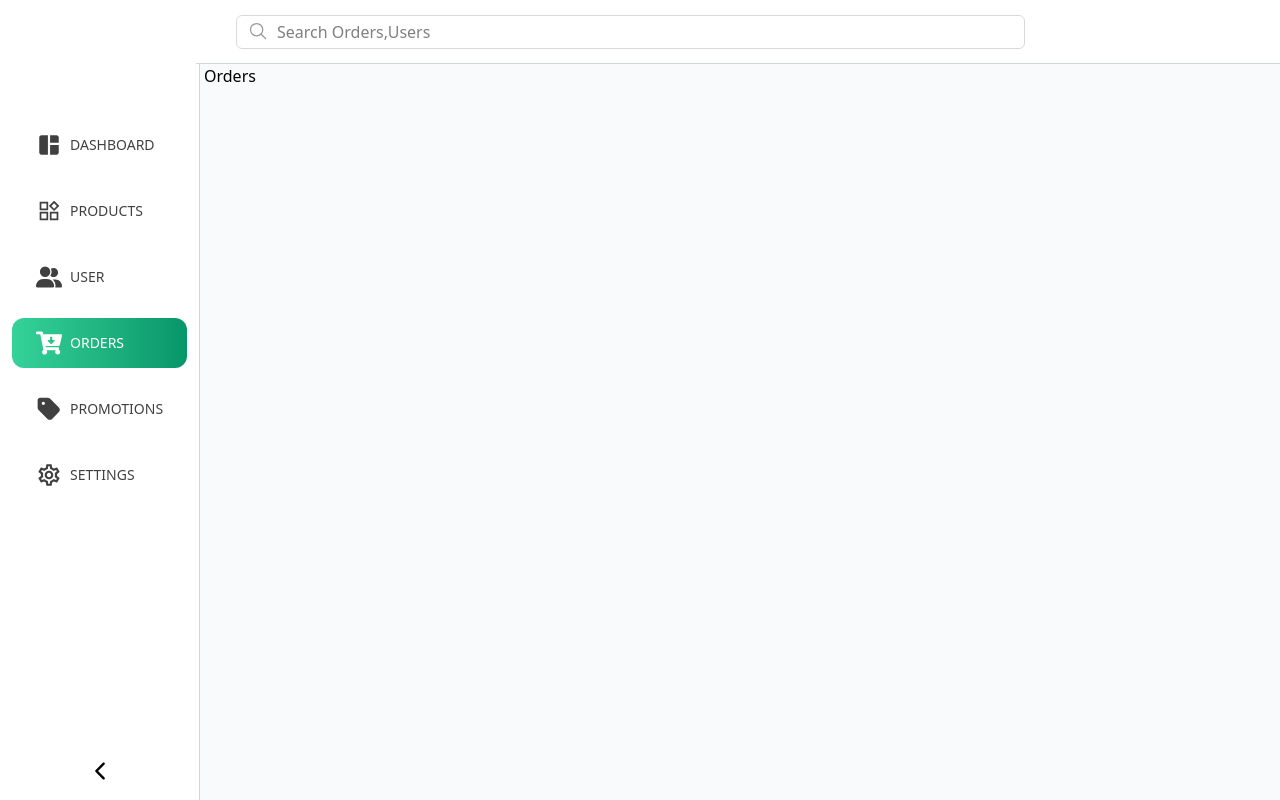
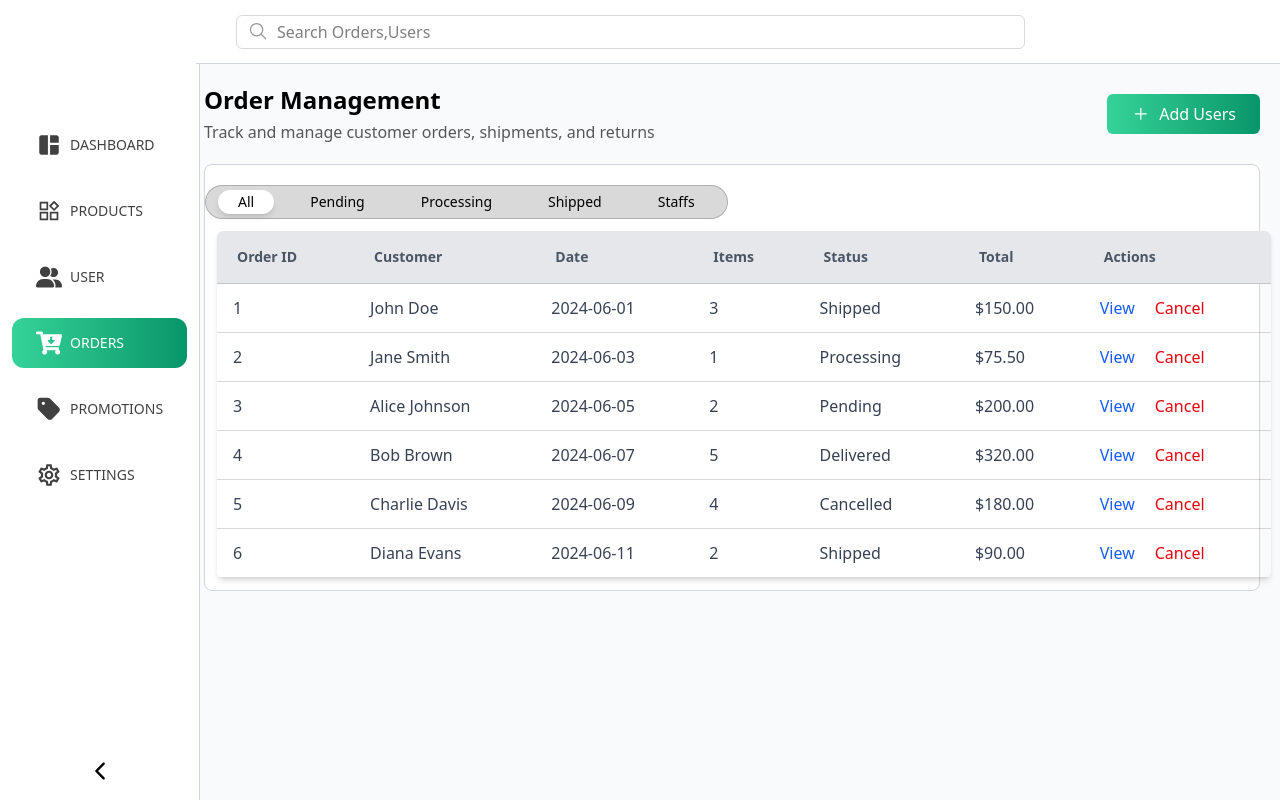
Before and after one commit to sivasathish889/E-commerce-admin, a React (Vite) app: page /orders in a window 1280 px wide. Built offline with nearby package versions, Linux system fonts and the light colour scheme; no server answers.

Commit message:
order header completed

```diff
--- a/src/@types/types.ts
+++ b/src/@types/types.ts
@@ -1,19 +1,19 @@
 export const NavBarSections = {
-    DASHBOARD: 'DASHBOARD',
-    PRODUCTS: 'PRODUCTS',
-    USER: 'USER',
-    ORDERS: 'ORDERS',
-    PROMOTIONS: 'PROMOTIONS',
-    SETTINGS: 'SETTINGS'
+  DASHBOARD: "DASHBOARD",
+  PRODUCTS: "PRODUCTS",
+  USER: "USER",
+  ORDERS: "ORDERS",
+  PROMOTIONS: "PROMOTIONS",
+  SETTINGS: "SETTINGS",
 } as const;
 
 export type CardProps = {
   mainIcon: React.ReactNode;
-  trendIcon: "UP" | "DOWN" ;
+  trendIcon: "UP" | "DOWN";
   percentage: number;
   name: string;
   cost: string;
-  color : string
+  color: string;
 };
 
 export type ProductCardsType = {
@@ -28,7 +28,7 @@ export type UserCardType = {
   title: string;
   value: string;
   percentage: string;
-  status : "UP" | "DOWN"
+  status: "UP" | "DOWN";
 };
 
 export type UserType = {
@@ -41,4 +41,14 @@ export type UserType = {
   totalSpent: string;
   lastActive: string;
 };
-export type NavBarSections = typeof NavBarSections[keyof typeof NavBarSections];
+
+export type OrderType = {
+  id: number;
+  customer: string;
+  date: string;
+  items: number;
+  status: "Pending" | "Shipped" | "Processing" | "Delivered" | "Cancelled";
+  total: number;
+};
+export type NavBarSections =
+  (typeof NavBarSections)[keyof typeof NavBarSections];
--- /dev/null
+++ b/src/components/Orders/OrderList.tsx
@@ -0,0 +1,100 @@
+import { useState } from "react";
+import type { OrderType } from "../../@types/types";
+
+const OrderList = () => {
+    // @ts-ignore
+    const [orders, setOrders] = useState<OrderType[]>([
+        {
+            id: 1,
+            customer: "John Doe",
+            date: "2024-06-01",
+            items: 3,
+            status: "Shipped",
+            total: 150.0,
+        },
+        {
+            id: 2,
+            customer: "Jane Smith",
+            date: "2024-06-03",
+            items: 1,
+            status: "Processing",
+            total: 75.5,
+        },
+        {
+            id: 3,
+            customer: "Alice Johnson",
+            date: "2024-06-05",
+            items: 2,
+            status: "Pending",
+            total: 200.0,
+        },
+        {
+            id: 4,
+            customer: "Bob Brown",
+            date: "2024-06-07",
+            items: 5,
+            status: "Delivered",
+            total: 320.0,
+        },
+        {
+            id: 5,
+            customer: "Charlie Davis",
+            date: "2024-06-09",
+            items: 4,
+            status: "Cancelled",
+            total: 180.0,
+        },
+        {
+            id: 6,
+            customer: "Diana Evans",
+            date: "2024-06-11",
+            items: 2,
+            status: "Shipped",
+            total: 90.0,
+        }
+    ]);
+  return (
+    <table className=" w-full border-collapse m-3 rounded-md overflow-hidden shadow-md">
+        <thead>
+      <tr className="w-full border-b border-black/15 bg-gray-200">
+          {[
+            "Order ID",
+            "Customer",
+            "Date",
+            "Items",
+            "Status",
+            "Total",
+            "Actions",
+          ].map((header) => (
+            <th key={header} className="py-4 text-start px-5 text-sm text-gray-600 font-semibold">
+              {header}
+            </th>
+          ))}
+      </tr>
+        </thead>
+         <tbody className="divide-y divide-gray-200 text-gray-700">
+        {orders.map(({ id, customer, date, items, status, total }) => (
+            <tr
+                key={id}
+                className="border-b border-black/15 hover:bg-gray-50 text-xs md:text-base"
+            >
+                <td className="p-2 md:py-3 md:px-4">{id}</td>
+                <td className="p-2 md:py-3 md:px-4">{customer}</td>
+                <td className="p-2 md:py-3 md:px-4">{date}</td>
+                <td className="p-2 md:py-3 md:px-4">{items}</td>
+                <td className="p-2 md:py-3 md:px-4">{status}</td>
+                <td className="p-2 md:py-3 md:px-4">${total.toFixed(2)}</td>
+                <td className="p-2 md:py-3 md:px-4">
+                    <div className="flex gap-2 md:gap-5">
+                        <button className="text-blue-600 hover:underline">View</button>
+                        <button className="text-red-600 hover:underline">Cancel</button>
+                    </div>
+                </td>
+            </tr>
+        ))}
+         </tbody>
+    </table>
+  );
+};
+
+export default OrderList;
--- a/src/components/Products/ProductList.tsx
+++ b/src/components/Products/ProductList.tsx
@@ -66,7 +66,7 @@ const ProductList = () => {
       </div>
       <table className="w-full border-collapse">
         <thead>
-          <tr className="w-full border-b border-black/15">
+          <tr className="w-full border-b border-black/15 bg-gray-200">
             {[
               "Id",
               "Name",
@@ -78,26 +78,26 @@ const ProductList = () => {
             ].map((item, idx) => (
               <th
                 key={idx}
-                className="py-4 text-start px-5 text-sm text-gray-600 font-semibold bg-amber-200"
+                className="py-4 text-start px-5 text-sm text-gray-600 font-semibold"
               >
                 {item}
               </th>
             ))}
           </tr>
         </thead>
-        <tbody>
+        <tbody className="divide-y divide-gray-200 text-gray-700">
           {data.map(({ category, id, price, productName, stock, status }) => (
             <tr
               key={id}
               className="border-b border-black/15 hover:bg-gray-50 text-xs md:text-base"
             >
-              <td className="p-2 md:p-4">{id}</td>
-              <td className="p-2 md:p-4">{productName}</td>
-              <td className="p-2 md:p-4">{category}</td>
-              <td className="p-2 md:p-4">{price}</td>
-              <td className="p-2 md:p-4">{stock}</td>
-              <td className="p-2 md:p-4">{status}</td>
-              <td className="p-2 md:p-4">
+              <td className="p-2 md:py-3 md:px-4">{id}</td>
+              <td className="p-2 md:py-3 md:px-4">{productName}</td>
+              <td className="p-2 md:py-3 md:px-4">{category}</td>
+              <td className="p-2 md:py-3 md:px-4">{price}</td>
+              <td className="p-2 md:py-3 md:px-4">{stock}</td>
+              <td className="p-2 md:py-3 md:px-4">{status}</td>
+              <td className="p-2 md:py-3 md:px-4">
                 <div className="flex gap-2 md:gap-5">
                   <FaEdit color="blue" size={18} className="cursor-pointer" />
                   <MdDeleteForever
--- a/src/components/Users/UserList.tsx
+++ b/src/components/Users/UserList.tsx
@@ -53,6 +53,16 @@ const UserList = () => {
       totalSpent: "$2,000",
       lastActive: "2024-06-18",
     },
+    {
+      id: 5,
+      name: "Admin User",
+      email: "admin@example.com",
+      role: "Staff",
+      status: "Active",
+      orders: "N/A",
+      totalSpent: "$0",
+      lastActive: "2024-06-20",
+    }
   ]);
   return (
     <div className="p-4 rounded-md  gap-8  text-gray-600 ">
@@ -140,10 +150,10 @@ const UserList = () => {
                 >
                   {user.status}
                 </td>
-                <td className="px-4 py-2">{user.orders}</td>
-                <td className="px-4 py-2">{user.totalSpent}</td>
-                <td className="px-4 py-2">{user.lastActive}</td>
-                <td className="px-4 py-2 flex gap-4 justify-between">
+                <td className="p-2 md:px-4 md:py-2">{user.orders}</td>
+                <td className="p-2 md:px-4 md:py-2">{user.totalSpent}</td>
+                <td className="p-2 md:px-4 md:py-2">{user.lastActive}</td>
+                <td className="p-2 md:px-4 md:py-2 flex gap-4 justify-between">
                     <Tooltip text="Suspend User">
                       <LuShieldBan size={20} className="cursor-pointer" />
                     </Tooltip>
--- a/src/pages/Orders.tsx
+++ b/src/pages/Orders.tsx
@@ -1,8 +1,69 @@
+import { useState } from "react";
+import { GoPlus } from "react-icons/go";
+import OrderList from "../components/Orders/OrderList";
 
 const Orders = () => {
+  const [activeTab, setActiveTab] = useState<
+    "ALL" | "PENDING" | "PROCESSING" | "SHIPPED" | "DELIVERED"
+  >("ALL");
   return (
-    <div>Orders</div>
-  )
-}
+    <div className="min-h-full w-full">
+      <div className="header flex justify-between gap-6 items-center py-5">
+        <div className="space-y-1">
+          <p className="text-md md:text-2xl font-semibold">Order Management</p>
+          <p className="text-sm whitespace-nowrap md:text-base opacity-65">
+            Track and manage customer orders, shipments, and returns
+          </p>
+        </div>
+        <div>
+          <button className="bg-linear-to-r from-gradient-primary whitespace-nowrap to-gradient-secondary text-white cursor-pointer px-6 py-2 rounded-md text-base flex justify-center items-center gap-2">
+            <GoPlus size={20} />
+            Add Users
+          </button>
+        </div>
+      </div>
+      <main className="bg-white rounded-lg border border-gray-300">
+        <div className="tabbar bg-black/15 inline-block gap-1 md:gap-3 px-1 md:px-3 py-1 rounded-4xl border border-black/20 text-sm mt-5 ">
+          <div className="flex text-center gap-4">
+            <p
+              className={`rounded-2xl px-2 md:px-5 py-0.5 cursor-pointer transition-all ease-in-out duration-200 shadow-2xl ${activeTab === "ALL" && "bg-white shadow-md"}`}
+              onClick={() => setActiveTab("ALL")}
+            >
+              All
+            </p>
+            <p
+              className={`rounded-2xl px-2 md:px-5 py-0.5 cursor-pointer transition-all ease-in-out duration-200 shadow-2xl  ${activeTab === "PENDING" && "bg-white"}`}
+              onClick={() => setActiveTab("PENDING")}
+            >
+              Pending
+            </p>
+            <p
+              className={`rounded-2xl px-2 md:px-5 py-0.5 cursor-pointer transition-all ease-in-out duration-200 shadow-2xl  ${activeTab === "PROCESSING" && "bg-white"}`}
+              onClick={() => setActiveTab("PROCESSING")}
+            >
+              Processing
+            </p>
+            <p
+              className={`rounded-2xl px-2 md:px-5 py-0.5 cursor-pointer transition-all ease-in-out duration-200 shadow-2xl  ${activeTab === "SHIPPED" && "bg-white"}`}
+              onClick={() => setActiveTab("SHIPPED")}
+            >
+              Shipped
+            </p>
+            <p
+              className={`rounded-2xl px-2 md:px-5 py-0.5 cursor-pointer transition-all ease-in-out duration-200 shadow-2xl  ${activeTab === "DELIVERED" && "bg-white"}`}
+              onClick={() => setActiveTab("DELIVERED")}
+            >
+              Staffs
+            </p>
+          </div>
+        </div>
+        <div className="order-list">
+          {/* Table Component */}
+          <OrderList />
+        </div>
+      </main>
+    </div>
+  );
+};
 
-export default Orders
+export default Orders;
--- a/src/pages/Users.tsx
+++ b/src/pages/Users.tsx
@@ -54,12 +54,32 @@ const Users = () => {
       </div>
       <div className="cards flex w-full justify-around mt-8 flex-wrap gap-5">
         {cardsData.map(({ id, title, value, percentage, status }) => (
-          <Cards id={id} title={title} value={value} percentage={percentage} status={status} />
+          <Cards
+            id={id}
+            title={title}
+            value={value}
+            percentage={percentage}
+            status={status}
+          />
         ))}
       </div>
-      <main className="main mt-5 border border-gray-300 rounded-md bg-white">
-        <UserList />
-      </main>
+      <div className="bg-white border border-gray-300 my-5 p-4 rounded-md">
+        <main className="main">
+          <UserList />
+        </main>
+        <hr className="opacity-30"/>
+        <section className="footer flex justify-between items-center mt-4 mx-5">
+          <div className="user-count text-sm text-gray-600">25 Users</div>
+          <div className="pre-next flex gap-4">
+            <button className="border border-gray-400 text-gray-800 px-4 py-0 rounded-md">
+              Prev
+            </button>
+            <button className="border border-gray-400 text-gray-800 px-4 py-0 rounded-md">
+              Next
+            </button>
+          </div>
+        </section>
+      </div>
     </div>
   );
 };
```
